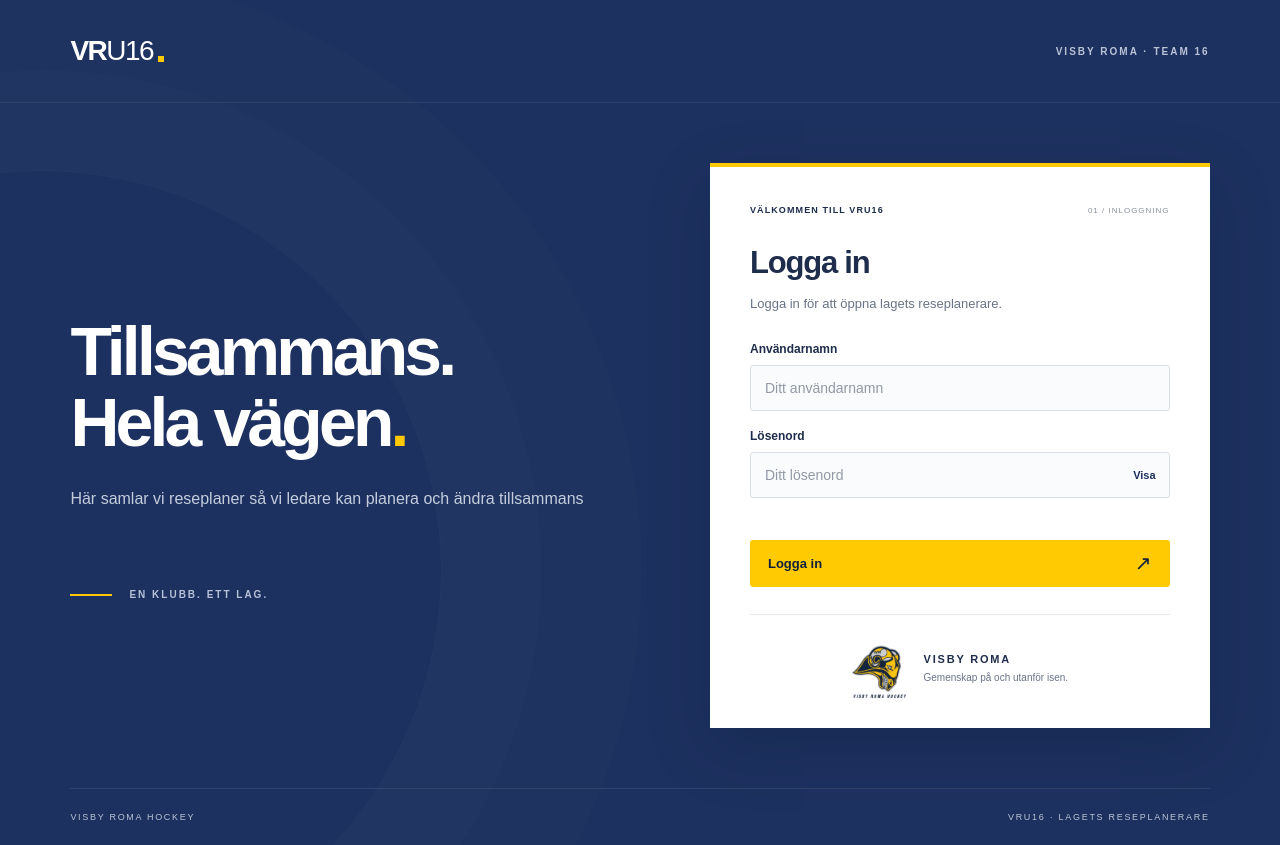
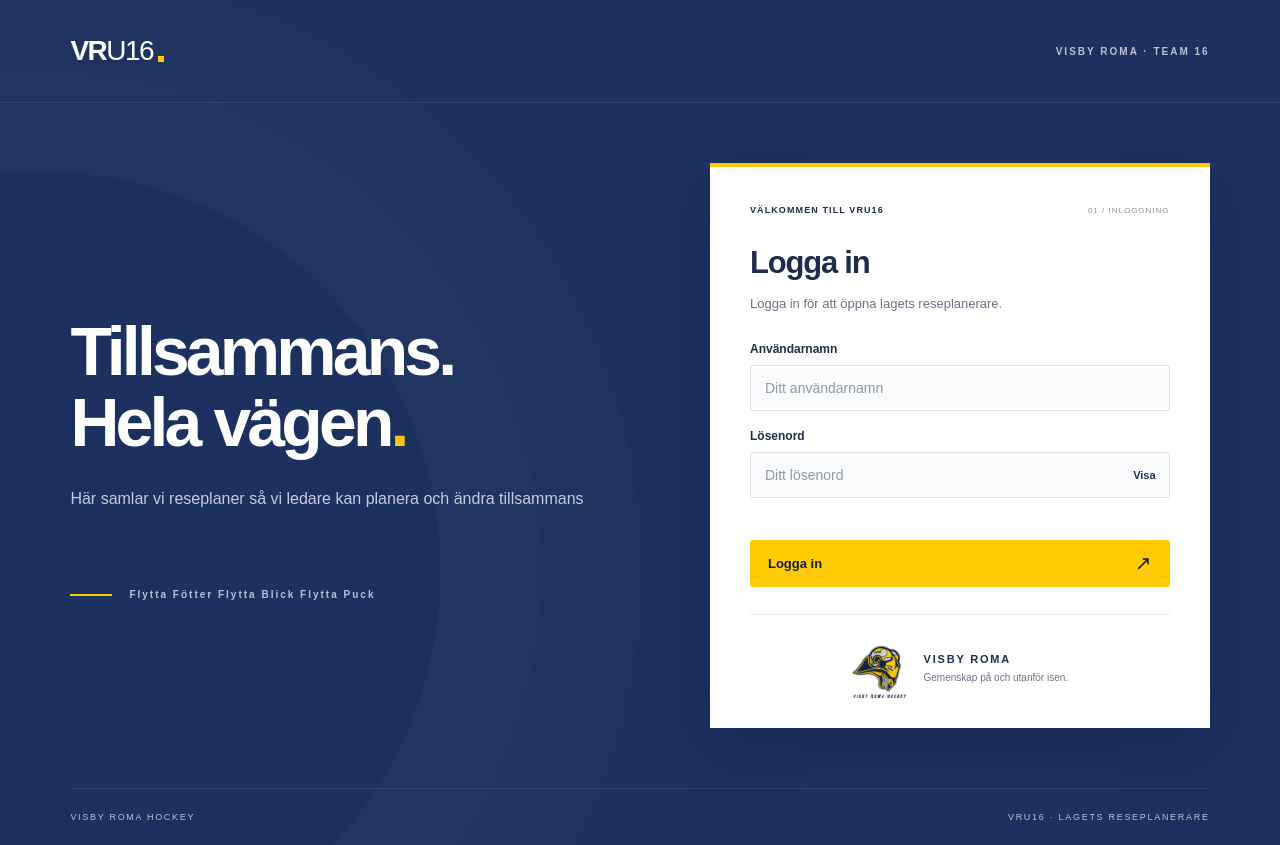
Before and after one commit to gothlii/VRU16, a website with bundled scripts: page public/index.html in a window 1280 px wide. Built offline with nearby package versions, Linux system fonts and the light colour scheme.

Commit message:
Update login page motto

```diff
--- a/public/index.html
+++ b/public/index.html
@@ -6,7 +6,7 @@
 <div id="login-view" class="login-view" hidden><div id="app-notice" class="sr-only" role="status"></div>
   <header class="login-header"><a class="wordmark" href="./" aria-label="VRU16 startsida">VR<span>U16</span><i></i></a><span class="eyebrow">VISBY ROMA · TEAM 16</span></header>
   <main class="login-layout">
-    <section class="intro"><h1>Tillsammans.<br>Hela vägen<span>.</span></h1><p class="intro-copy">Här samlar vi reseplaner så vi ledare kan planera och ändra tillsammans</p><div class="intro-bottom"><span class="line"></span><span>EN KLUBB. ETT LAG.</span></div></section>
+    <section class="intro"><h1>Tillsammans.<br>Hela vägen<span>.</span></h1><p class="intro-copy">Här samlar vi reseplaner så vi ledare kan planera och ändra tillsammans</p><div class="intro-bottom"><span class="line"></span><span>Flytta Fötter Flytta Blick Flytta Puck</span></div></section>
     <section class="login-panel" aria-labelledby="login-title"><div class="panel-top"><span class="eyebrow">VÄLKOMMEN TILL VRU16</span><span class="small-number">01 / INLOGGNING</span></div><h2 id="login-title">Logga in</h2><p class="muted">Logga in för att öppna lagets reseplanerare.</p>
       <form id="login-form"><label for="username">Användarnamn</label><input id="username" name="username" autocomplete="username" required placeholder="Ditt användarnamn" maxlength="100"><label for="password">Lösenord</label><div class="password-field"><input id="password" name="password" type="password" autocomplete="current-password" required placeholder="Ditt lösenord" maxlength="200"><button id="toggle-password" type="button" aria-label="Visa lösenord" aria-pressed="false">Visa</button></div><p id="login-error" role="alert" class="error"></p><button class="primary" id="login-button" type="submit">Logga in <span aria-hidden="true">↗</span></button></form>
       <div class="club-signature"><img src="./visby-roma.png" alt="Visby Roma Hockey" width="72" height="81"><div><strong>VISBY ROMA</strong><span>Gemenskap på och utanför isen.</span></div></div>
```
